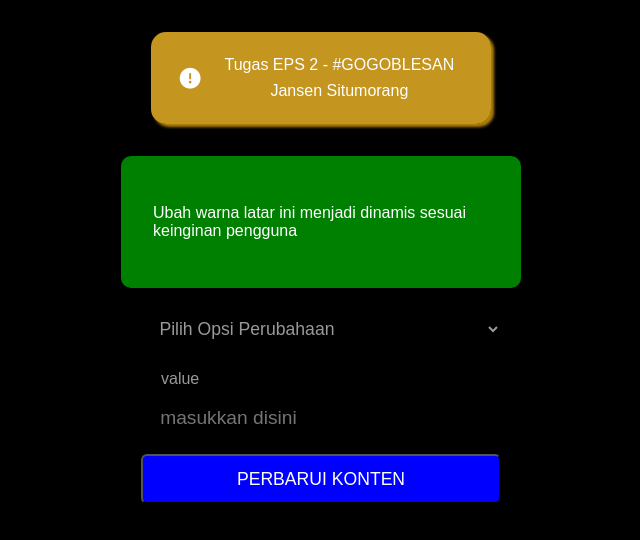
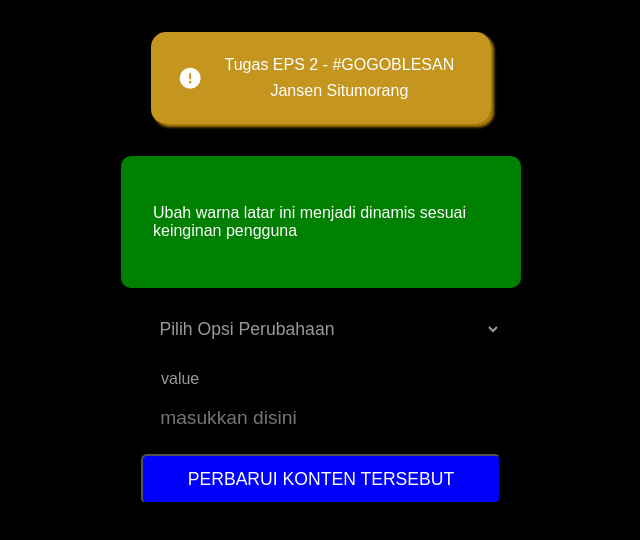
Before and after one commit to jansens04/latihangobles-2.github.io, a plain HTML site: page index.html in a window 1280 px wide. Shown: the whole page, without its empty margins (319-959 px from the left). Drawn offline with Linux system fonts and the light colour scheme.

Commit message:
menambahkan sesuatu

```diff
--- a/index.html
+++ b/index.html
@@ -44,7 +44,7 @@
         </div>
         <input type="text" placeholder="masukkan disini" class="inputValue">
         <div class="changeLatar">
-            <button onclick="update()" class="button">Perbarui Konten</button>
+            <button onclick="update()" class="button">Perbarui Konten tersebut</button>
         </div>
     </div>
 
```
